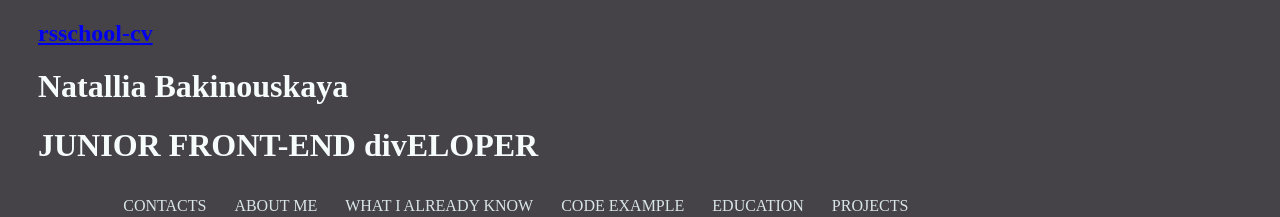
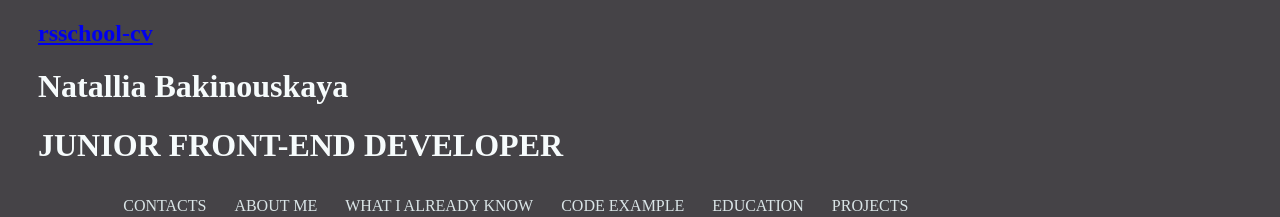
Before and after one commit to Natallia-Bakinouskaya/rsschool-cv, a plain HTML site: page index.html in a window 1280 px wide. Shown: the top 217 px of the page. Drawn offline with Linux system fonts and the light colour scheme.

Commit message:
feat: edit content

```diff
--- a/index.html
+++ b/index.html
@@ -21,7 +21,7 @@
     <header>
         <h2 class="top"><a href="https://github.com/Natallia-Bakinouskaya/rsschool-cv/blob/gh-pages/cv.md" title="My cv.md file">rsschool-cv</a></h2>
         <h1 class="top">Natallia Bakinouskaya</h1>
-        <h1 class="top">JUNIOR FRONT-END divELOPER</h1>
+        <h1 class="top">JUNIOR FRONT-END DEVELOPER</h1>
         <nav>
             <ul class="menu">
                 <li > CONTACTS</li>
```
